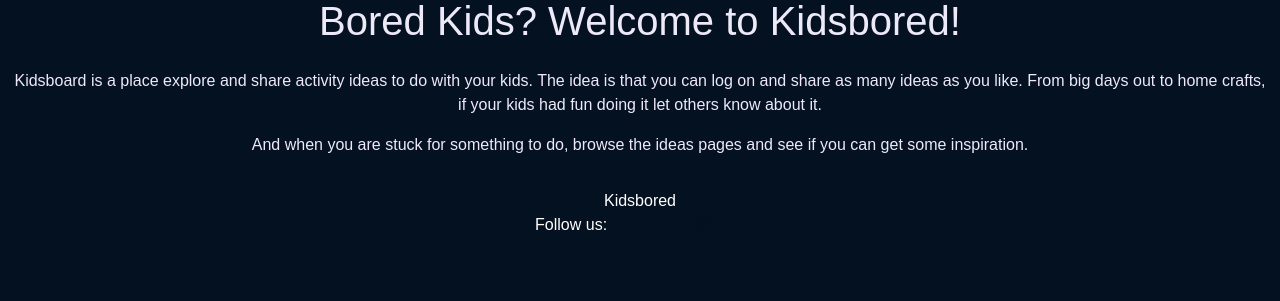
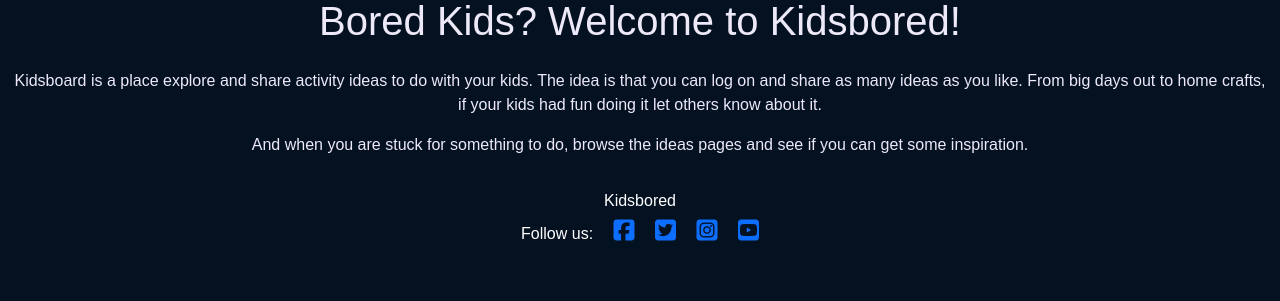
Before and after one commit to 0oSaraho0/pp4-kids-activity-site, a Django app: page / in a window 1280 px wide. Shown: the part 425-726 px from the top of the page. Run offline with Django 3.2, Linux system fonts and the light colour scheme; some libraries are stand-ins or nearby versions; some web fonts are replaced; grey boxes are pictures that could not be loaded.

Commit message:
update social media links in footer

```diff
--- a/static/css/style.css
+++ b/static/css/style.css
@@ -31,6 +31,15 @@ a {
 
 .tag-line {
     padding: 1rem;
+}
+
+/* Footer */
+
+/* social media links */
+
+.social-links {
+    color: #0d6efd;
+    font-size: x-large;
 }
 
 .delete-idea {
--- a/templates/base.html
+++ b/templates/base.html
@@ -72,19 +72,19 @@
         <p class="m-0 text-center text-white">Kidsbored</p>
         <p class="m-0 text-center text-white">Follow us:
             <!-- Facebook link-->
-            <a href="https://www.facebook.com" target="_blank" rel="noopener"
+            <a class="social-links" href="https://www.facebook.com" target="_blank" rel="noopener"
                 aria-label="Please visit our Facebook Page (opens in a new tab)">
                 <i class="fab fa-facebook-square ms-3"></i></a>
             <!-- Twitter link -->
-            <a href="https://twitter.com" target="_blank" rel="noopener"
+            <a class="social-links" href="https://twitter.com" target="_blank" rel="noopener"
                 aria-label="Please visit our Twitter Page (opens in a new tab)">
                 <i class="fab fa-twitter-square ms-3"></i></a>
             <!-- Instagram link -->
-            <a href="https://www.instagram.com/" target="_blank" rel="noopener"
+            <a class="social-links" href="https://www.instagram.com/" target="_blank" rel="noopener"
                 aria-label="Please visit our Instagram Page (opens in a new tab)">
                 <i class="fab fa-instagram-square ms-3"></i></a>
             <!-- Youtube link -->
-            <a href="https://youtube.com/" target="_blank" rel="noopener"
+            <a class="social-links" href="https://youtube.com/" target="_blank" rel="noopener"
                 aria-label="Please visit our Youtube Page (opens in a new tab)">
                 <i class="fab fa-youtube-square ms-3"></i></a>
         </p>
```
